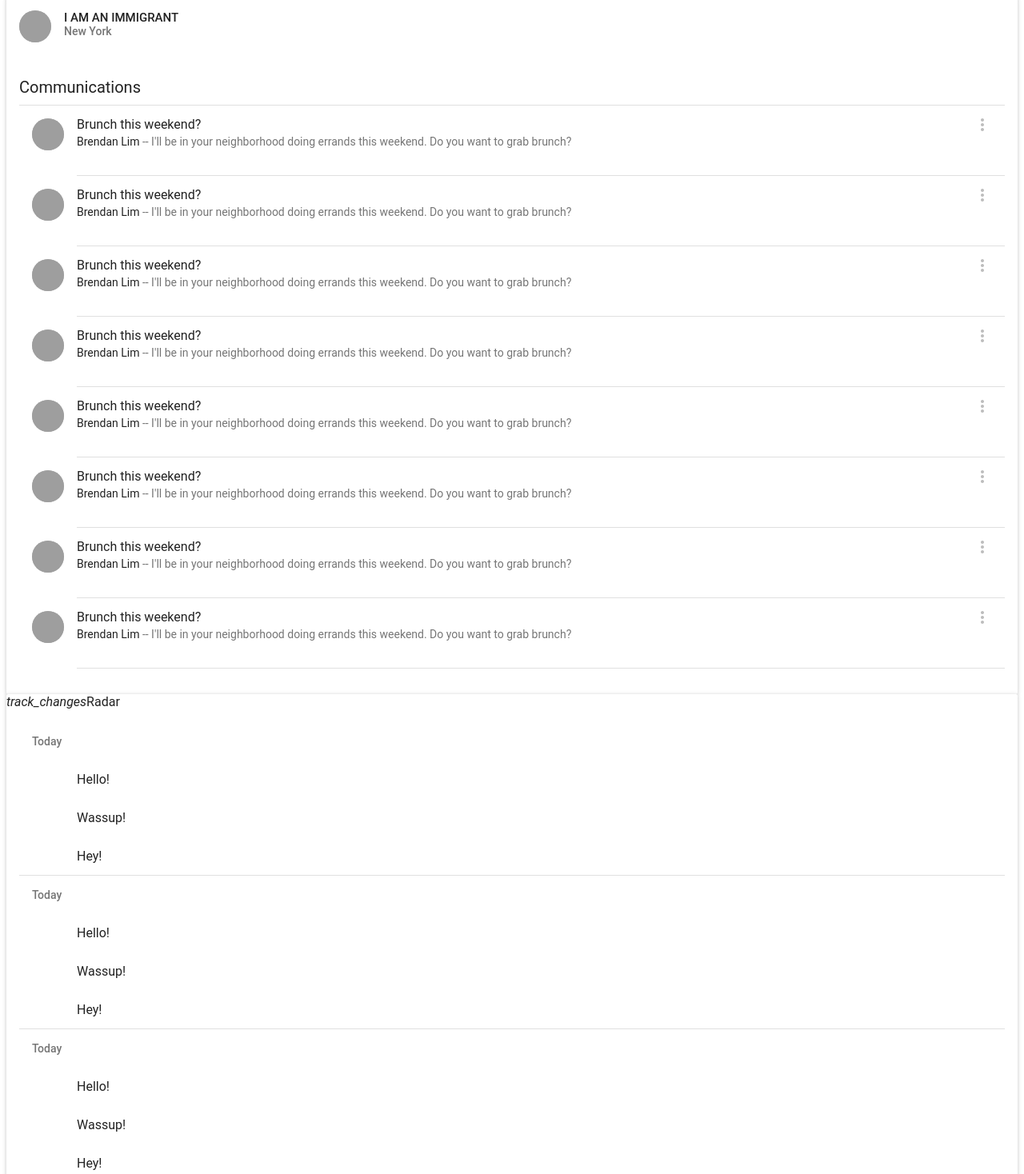
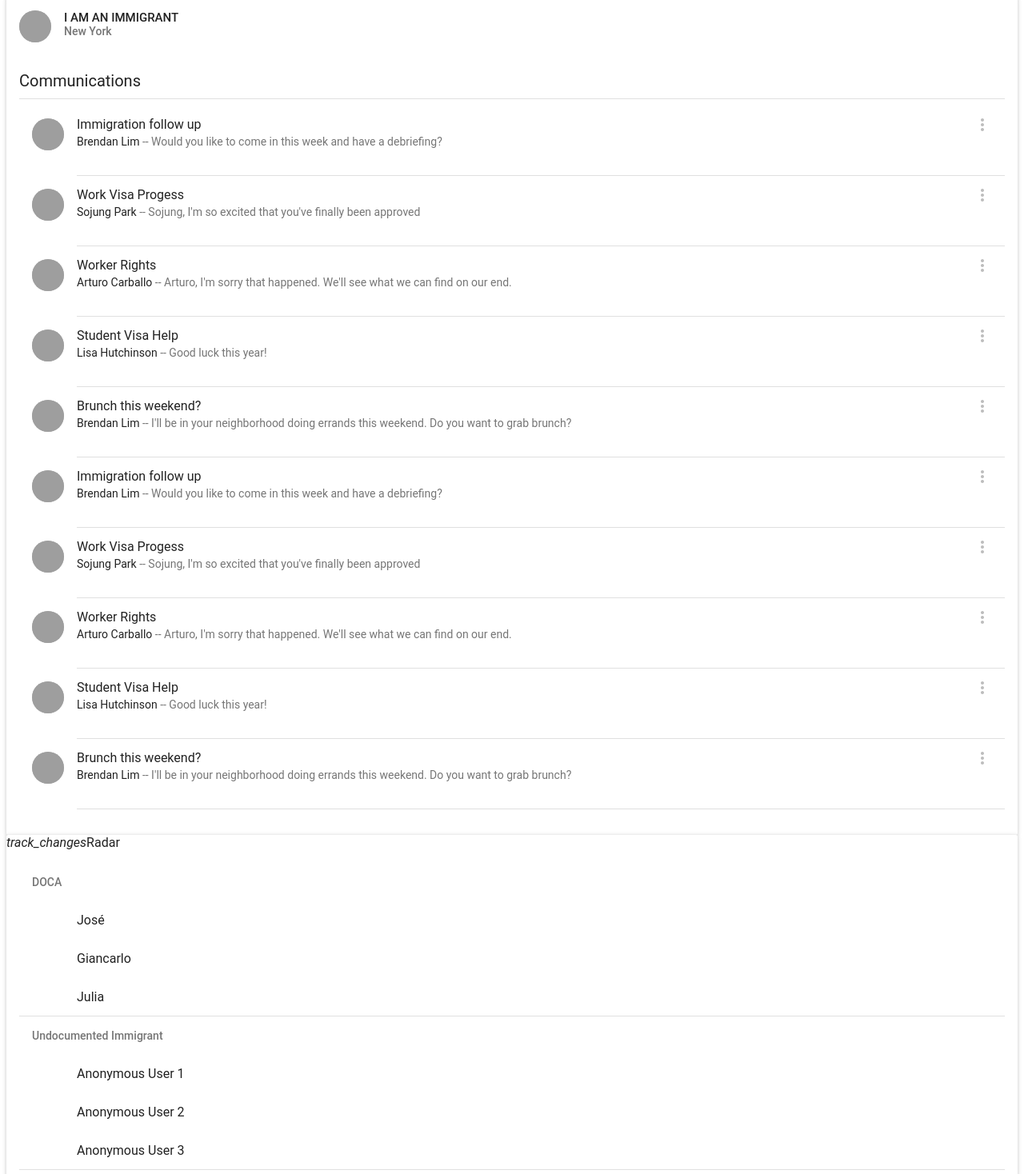
Before and after one commit to ImmigrantHub/ImmigrantHub, a React app: page /#/organization in a window 1280 px wide. Shown: the part 502-1970 px from the top of the page at 80% size. Built offline with nearby package versions, Linux system fonts and the light colour scheme; grey boxes are pictures that could not be loaded; the HTML template or start-up script is replaced by a standard one.

Commit message:
add copy

```diff
--- a/src/public/app/Organization.jsx
+++ b/src/public/app/Organization.jsx
@@ -84,18 +84,57 @@ const Organization = props => {
              avatar="https://2t9qt14cl5rc3ei81o3goyix-wpengine.netdna-ssl.com/wp-content/themes/timber/dist/img/iaai-logo.svg"
            />
            <CardText>
+            <span style={{ fontSize: 20 }}>Communications</span>
+            <Divider style={{ marginTop: 10 }}/>
             <div className='Organization__messages'>
               <List>
-                <span style={{ fontSize: 20 }}>Communications</span>
-                <Divider style={{ marginTop: 10 }}/>
+                <ListItem
+                  leftAvatar={<Avatar src="https://avatars6.githubusercontent.com/u/24641661?v=4&s=400" />}
+                  rightIconButton={rightIconMenu}
+                  primaryText="Immigration follow up"
+                  secondaryText={
+                    <p>
+                      <span style={{color: darkBlack}}>Brendan Lim</span> --
+                      Would you like to come in this week and have a debriefing?
+                    </p>
+                  }
+                  secondaryTextLines={2}
+                />
+                <Divider inset={true} />
                 <ListItem
                   leftAvatar={<Avatar src="https://avatars7.githubusercontent.com/u/8907103?v=4&s=460" />}
                   rightIconButton={rightIconMenu}
-                  primaryText="Brunch this weekend?"
+                  primaryText="Work Visa Progess"
                   secondaryText={
                     <p>
-                      <span style={{color: darkBlack}}>Brendan Lim</span> --
-                      I&apos;ll be in your neighborhood doing errands this weekend. Do you want to grab brunch?
+                      <span style={{color: darkBlack}}>Sojung Park</span> --
+                      Sojung, I'm so excited that you've finally been approved
+                    </p>
+                  }
+                  secondaryTextLines={2}
+                />
+                <Divider inset={true} />
+                <ListItem
+                  leftAvatar={<Avatar src="https://avatars5.githubusercontent.com/u/16951204?v=4&s=400"/>}
+                  rightIconButton={rightIconMenu}
+                  primaryText="Worker Rights"
+                  secondaryText={
+                    <p>
+                      <span style={{color: darkBlack}}>Arturo Carballo</span> --
+                      Arturo, I'm sorry that happened. We'll see what we can find on our end.
+                    </p>
+                  }
+                  secondaryTextLines={2}
+                />
+                <Divider inset={true} />
+                <ListItem
+                  leftAvatar={<Avatar src="https://avatars4.githubusercontent.com/u/20608459?v=4&s=400" />}
+                  rightIconButton={rightIconMenu}
+                  primaryText="Student Visa Help"
+                  secondaryText={
+                    <p>
+                      <span style={{color: darkBlack}}>Lisa Hutchinson</span> --
+                      Good luck this year!
                     </p>
                   }
                   secondaryTextLines={2}
@@ -115,13 +154,13 @@ const Organization = props => {
                 />
                 <Divider inset={true} />
                 <ListItem
-                  leftAvatar={<Avatar src="https://avatars7.githubusercontent.com/u/8907103?v=4&s=460" />}
+                  leftAvatar={<Avatar src="https://avatars6.githubusercontent.com/u/24641661?v=4&s=400" />}
                   rightIconButton={rightIconMenu}
-                  primaryText="Brunch this weekend?"
+                  primaryText="Immigration follow up"
                   secondaryText={
                     <p>
                       <span style={{color: darkBlack}}>Brendan Lim</span> --
-                      I&apos;ll be in your neighborhood doing errands this weekend. Do you want to grab brunch?
+                      Would you like to come in this week and have a debriefing?
                     </p>
                   }
                   secondaryTextLines={2}
@@ -130,50 +169,37 @@ const Organization = props => {
                 <ListItem
                   leftAvatar={<Avatar src="https://avatars7.githubusercontent.com/u/8907103?v=4&s=460" />}
                   rightIconButton={rightIconMenu}
-                  primaryText="Brunch this weekend?"
+                  primaryText="Work Visa Progess"
                   secondaryText={
                     <p>
-                      <span style={{color: darkBlack}}>Brendan Lim</span> --
-                      I&apos;ll be in your neighborhood doing errands this weekend. Do you want to grab brunch?
+                      <span style={{color: darkBlack}}>Sojung Park</span> --
+                      Sojung, I'm so excited that you've finally been approved
                     </p>
                   }
                   secondaryTextLines={2}
                 />
                 <Divider inset={true} />
                 <ListItem
-                  leftAvatar={<Avatar src="https://avatars7.githubusercontent.com/u/8907103?v=4&s=460" />}
+                  leftAvatar={<Avatar src="https://avatars5.githubusercontent.com/u/16951204?v=4&s=400"/>}
                   rightIconButton={rightIconMenu}
-                  primaryText="Brunch this weekend?"
+                  primaryText="Worker Rights"
                   secondaryText={
                     <p>
-                      <span style={{color: darkBlack}}>Brendan Lim</span> --
-                      I&apos;ll be in your neighborhood doing errands this weekend. Do you want to grab brunch?
+                      <span style={{color: darkBlack}}>Arturo Carballo</span> --
+                      Arturo, I'm sorry that happened. We'll see what we can find on our end.
                     </p>
                   }
                   secondaryTextLines={2}
                 />
                 <Divider inset={true} />
                 <ListItem
-                  leftAvatar={<Avatar src="https://avatars7.githubusercontent.com/u/8907103?v=4&s=460" />}
+                  leftAvatar={<Avatar src="https://avatars4.githubusercontent.com/u/20608459?v=4&s=400" />}
                   rightIconButton={rightIconMenu}
-                  primaryText="Brunch this weekend?"
+                  primaryText="Student Visa Help"
                   secondaryText={
                     <p>
-                      <span style={{color: darkBlack}}>Brendan Lim</span> --
-                      I&apos;ll be in your neighborhood doing errands this weekend. Do you want to grab brunch?
-                    </p>
-                  }
-                  secondaryTextLines={2}
-                />
-                <Divider inset={true} />
-                <ListItem
-                  leftAvatar={<Avatar src="https://avatars7.githubusercontent.com/u/8907103?v=4&s=460" />}
-                  rightIconButton={rightIconMenu}
-                  primaryText="Brunch this weekend?"
-                  secondaryText={
-                    <p>
-                      <span style={{color: darkBlack}}>Brendan Lim</span> --
-                      I&apos;ll be in your neighborhood doing errands this weekend. Do you want to grab brunch?
+                      <span style={{color: darkBlack}}>Lisa Hutchinson</span> --
+                      Good luck this year!
                     </p>
                   }
                   secondaryTextLines={2}
@@ -204,20 +230,19 @@ const Organization = props => {
           <div className='Organization__radar'>
             <CardText>
               <List>
-                <Subheader>Today</Subheader>
-                <ListItem insetChildren={true} primaryText="Hello!" />
-                <ListItem insetChildren={true} primaryText="Wassup!" />
-                <ListItem insetChildren={true} primaryText="Hey!" />
+                <Subheader>DOCA</Subheader>
+                <ListItem insetChildren={true} primaryText="José" />
+                <ListItem insetChildren={true} primaryText="Giancarlo" />
+                <ListItem insetChildren={true} primaryText="Julia" />
                 <Divider />
-                <Subheader>Today</Subheader>
-                <ListItem insetChildren={true} primaryText="Hello!" />
-                <ListItem insetChildren={true} primaryText="Wassup!" />
-                <ListItem insetChildren={true} primaryText="Hey!" />
+                <Subheader>Undocumented Immigrant</Subheader>
+                <ListItem insetChildren={true} primaryText="Anonymous User 1" />
+                <ListItem insetChildren={true} primaryText="Anonymous User 2" />
+                <ListItem insetChildren={true} primaryText="Anonymous User 3" />
                 <Divider />
-                <Subheader>Today</Subheader>
-                <ListItem insetChildren={true} primaryText="Hello!" />
-                <ListItem insetChildren={true} primaryText="Wassup!" />
-                <ListItem insetChildren={true} primaryText="Hey!" />
+                <Subheader>NYC</Subheader>
+                <ListItem insetChildren={true} primaryText="Lisa Chow" />
+                <ListItem insetChildren={true} primaryText="Adam Voght" />
                 <Divider />
               </List>
             </CardText>
--- a/src/public/app/User.jsx
+++ b/src/public/app/User.jsx
@@ -21,7 +21,7 @@ class User extends React.Component {
       steps: [
         {
           title: 'Step 1',
-          tags: ['HB1, Visa, Mastercard'],
+          tags: ['HB1, Visa'],
           content: 'Waryfish flathead catfish, Atlantic silverside, warmouth Sacramento blackfish coley; yellowfin cutthroat trout yellowfin cutthroat trout. Rohu Siamese fighting fish vendace: Cherubfish peladillo, wahoo ladyfish betta daggertooth pike conger squeaker whiff, white croaker. Denticle herring freshwater eel, louvar Japanese eel southern sandfish sweeper dottyback coffinfish. Eel-goby sand lance slickhead'
         },
         {
@@ -31,7 +31,7 @@ class User extends React.Component {
         },
         {
           title: 'Step 3',
-          tags: ['Marriage, Naturalization, Trump'],
+          tags: ['Marriage, Naturalization'],
           content: 'Johnny walker red galliano. The blenheim pisco sour speyburn nog-a-sake–tormore, polish martini stinger. Lochnagar remy martin lime rickey bull shot salty dog heart of fire chupacabra, brandy alexander old grand dad. Craigellachie, “singapore sling jack daniel’s tom and jerry batida mickey slim courvoisier blue hawaii; montgomery man o’war royal arrival colombia,” one-balled dictator'
         },
       ],
@@ -138,9 +138,12 @@ class User extends React.Component {
              <CardText>
                <h2>{this.state.currentStep.title}</h2>
                <div className="chip-wrapper">
-                <TagArray
-                  tags={this.state.currentStep.tags}
-                />
+                 {this.state.currentStep.tags.map((tag, i)  => {
+                  return (<TagArray
+                    tags={tag}
+                    key={i}
+                  />)
+                 })}
                </div>
                {this.state.currentStep.content}
              </CardText>
```
